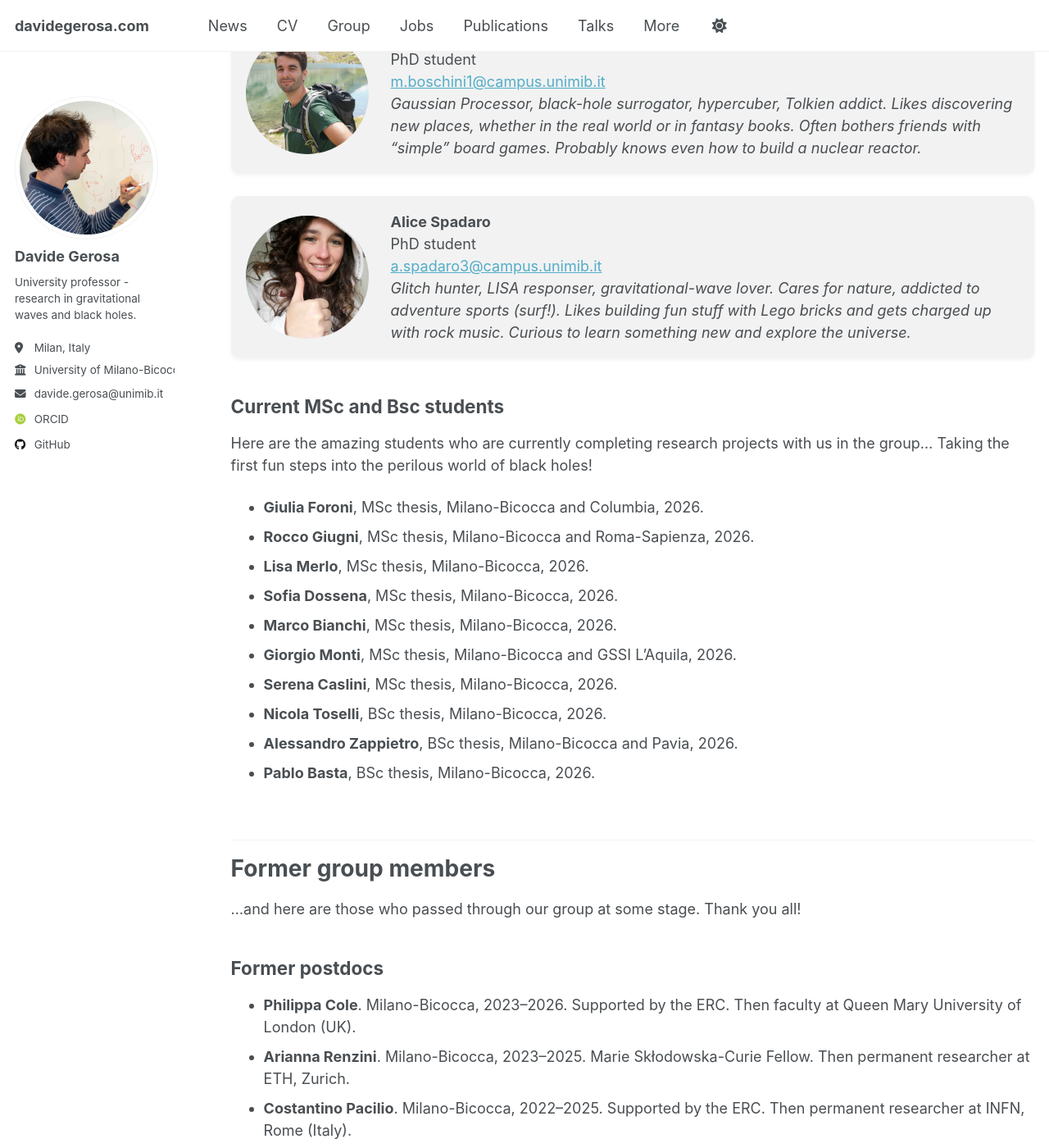
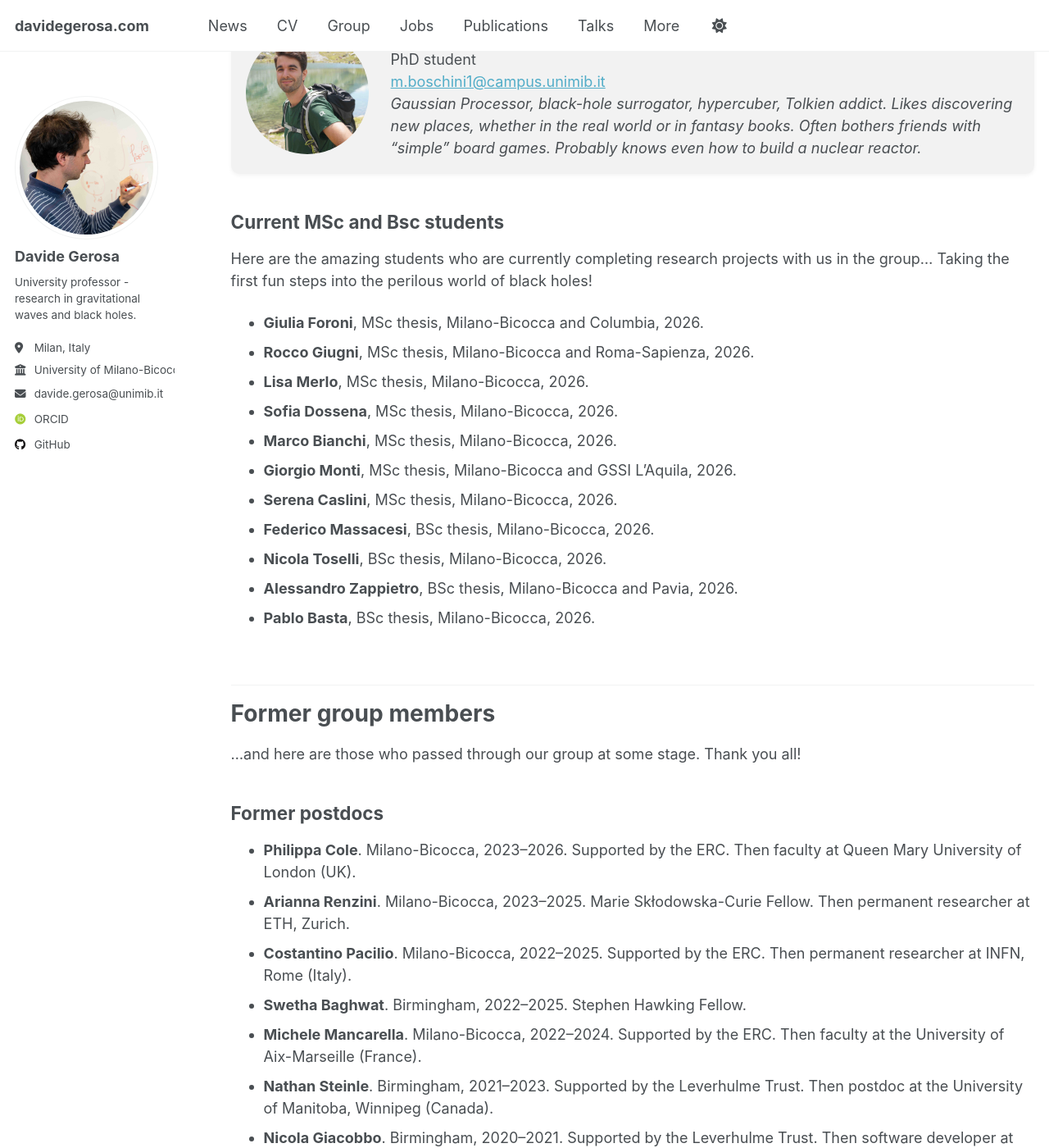
Before and after one commit to dgerosa/website, a Jekyll site: the page built from _pages/group.md, in a window 1280 px wide and 1400 px high, scrolled down 2708 px. Shown: the whole window at 82% size. Built offline with Jekyll 4.4.1, drawn with Linux system fonts in a browser that asks for light colours; some web fonts are replaced; some of the changed text lies outside the part shown.

Commit message:
Website update from workflow

```diff
--- a/_pages/_group.md
+++ b/_pages/_group.md
@@ -110,15 +110,6 @@ Here are the amazing people in my group. Come visit and chat science with us! If
     <em>Gaussian Processor, black-hole surrogator, hypercuber, Tolkien addict. Likes discovering new places, whether in the real world or in fantasy books. Often bothers friends with “simple” board games. Probably knows even how to build a nuclear reactor.</em>
   </div>
 </div>
-<div class="person">
-  <img src="{{ '/images/alice-spadaro.jpg' | relative_url }}" alt="Alice Spadaro" class="person-photo">
-  <div class="person-text">
-    <strong>Alice Spadaro</strong><br>
-    PhD student<br>
-<a href="mailto:a.spadaro3@campus.unimib.it">a.spadaro3@campus.unimib.it</a><br>
-    <em>Glitch hunter, LISA responser, gravitational-wave lover. Cares for nature, addicted to adventure sports (surf!). Likes building fun stuff with Lego bricks and gets charged up with rock music. Curious to learn something new and explore the universe.</em>
-  </div>
-</div>
 </div>
 ## Current MSc and Bsc students
 Here are the amazing students who are currently completing research projects with us in the group… Taking the first fun steps into the perilous world of black holes!
@@ -130,6 +121,7 @@ Here are the amazing students who are currently completing research projects wit
 - **Marco Bianchi**, MSc thesis, Milano-Bicocca, 2026.
 - **Giorgio Monti**, MSc thesis, Milano-Bicocca and GSSI L'Aquila, 2026.
 - **Serena Caslini**, MSc thesis, Milano-Bicocca, 2026.
+- **Federico Massacesi**, BSc thesis, Milano-Bicocca, 2026.
 - **Nicola Toselli**, BSc thesis, Milano-Bicocca, 2026.
 - **Alessandro Zappietro**, BSc thesis, Milano-Bicocca and Pavia, 2026.
 - **Pablo Basta**, BSc thesis, Milano-Bicocca, 2026.
@@ -154,6 +146,7 @@ Here are the amazing students who are currently completing research projects wit
 
 ## Former PhD students
 
+- **Alice Spadaro**. Milano-Bicocca, 2022–2025. Supported by the Italian Center for Supercomputing. Then postdoc at the University of Toulouse (France).
 - **Giulia Fumagalli**. Milano-Bicocca, 2022–2025. Supported by the ERC. Then Burke Fellow at the California Institute of Technology (USA).
 - **Viola De Renzis**. Milano-Bicocca, 2021–2024. Supported by the ERC. Then postdoc at the University of Aix-Marseille (France) .
 - **Daria Gangardt**. Birmingham, 2020–2024. Supported by STFC. Then Research Associate at the UK Centre for Ecology & Hydrology (UKCEH).
```
Also changed, not shown: other parts of _pages/_group.md (+1 -1 lines), _pages/_citations.md (+7 -7 lines), _pages/_publications.md (+1 -1 lines), _pages/_talks.md (+1 -1 lines).
